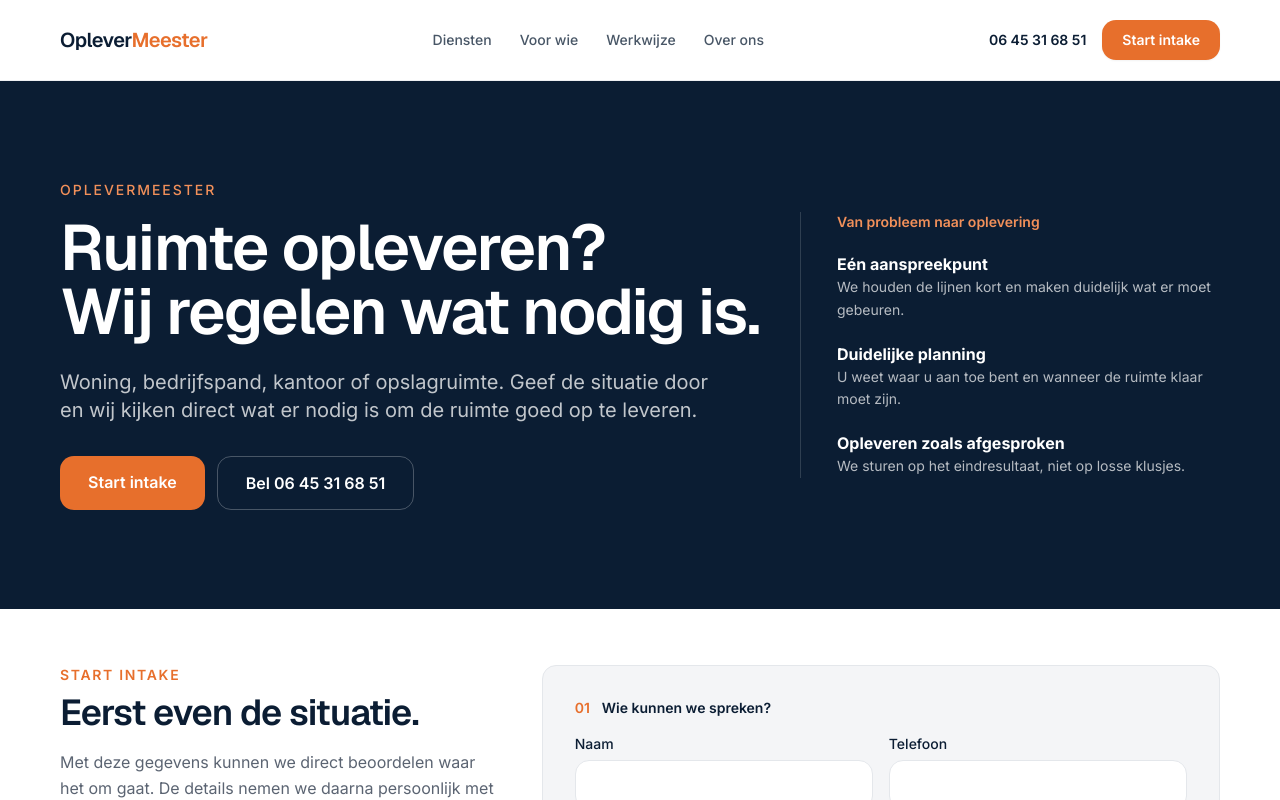
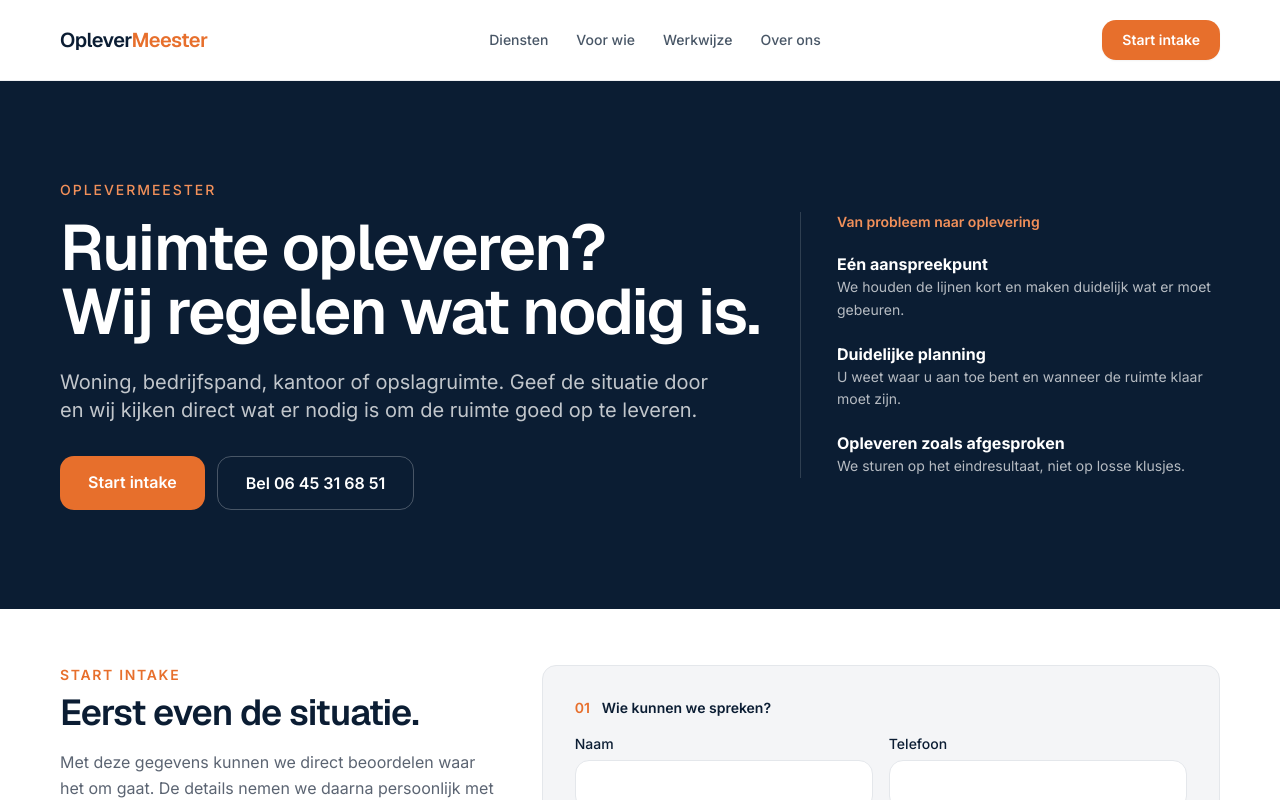
Before and after one commit to sandvlietbv/OpleverMeester, a Next.js app: page / in a window 1280 px wide. Shown: the top 800 px of the page. Built offline with nearby package versions, Linux system fonts and the light colour scheme.

Commit message:
Remove public mobile number from header

```diff
--- a/components/Header.tsx
+++ b/components/Header.tsx
@@ -9,9 +9,6 @@ const NAV_LINKS = [
   { label: "Werkwijze", href: "#werkwijze" },
   { label: "Over ons", href: "#vertrouwen" },
 ];
-
-const PHONE_DISPLAY = "06 45 31 68 51";
-const PHONE_TEL = "+31645316851";
 
 export default function Header() {
   const [open, setOpen] = useState(false);
@@ -31,10 +28,7 @@ export default function Header() {
           ))}
         </nav>
 
-        <div className="hidden items-center gap-4 md:flex">
-          <a href={`tel:${PHONE_TEL}`} className="text-sm font-semibold text-navy transition-colors hover:text-orange">
-            {PHONE_DISPLAY}
-          </a>
+        <div className="hidden md:flex">
           <a href="#intake" className="rounded-om bg-orange px-5 py-2.5 text-sm font-semibold text-white shadow-sm transition-colors hover:bg-orange-light">
             Start intake
           </a>
@@ -58,7 +52,6 @@ export default function Header() {
                 {link.label}
               </a>
             ))}
-            <a href={`tel:${PHONE_TEL}`} className="px-2 py-3 text-base font-semibold text-navy">Bel: {PHONE_DISPLAY}</a>
             <a href="#intake" className="mt-2 rounded-om bg-orange px-5 py-3 text-center text-base font-semibold text-white" onClick={() => setOpen(false)}>
               Start intake
             </a>
```
